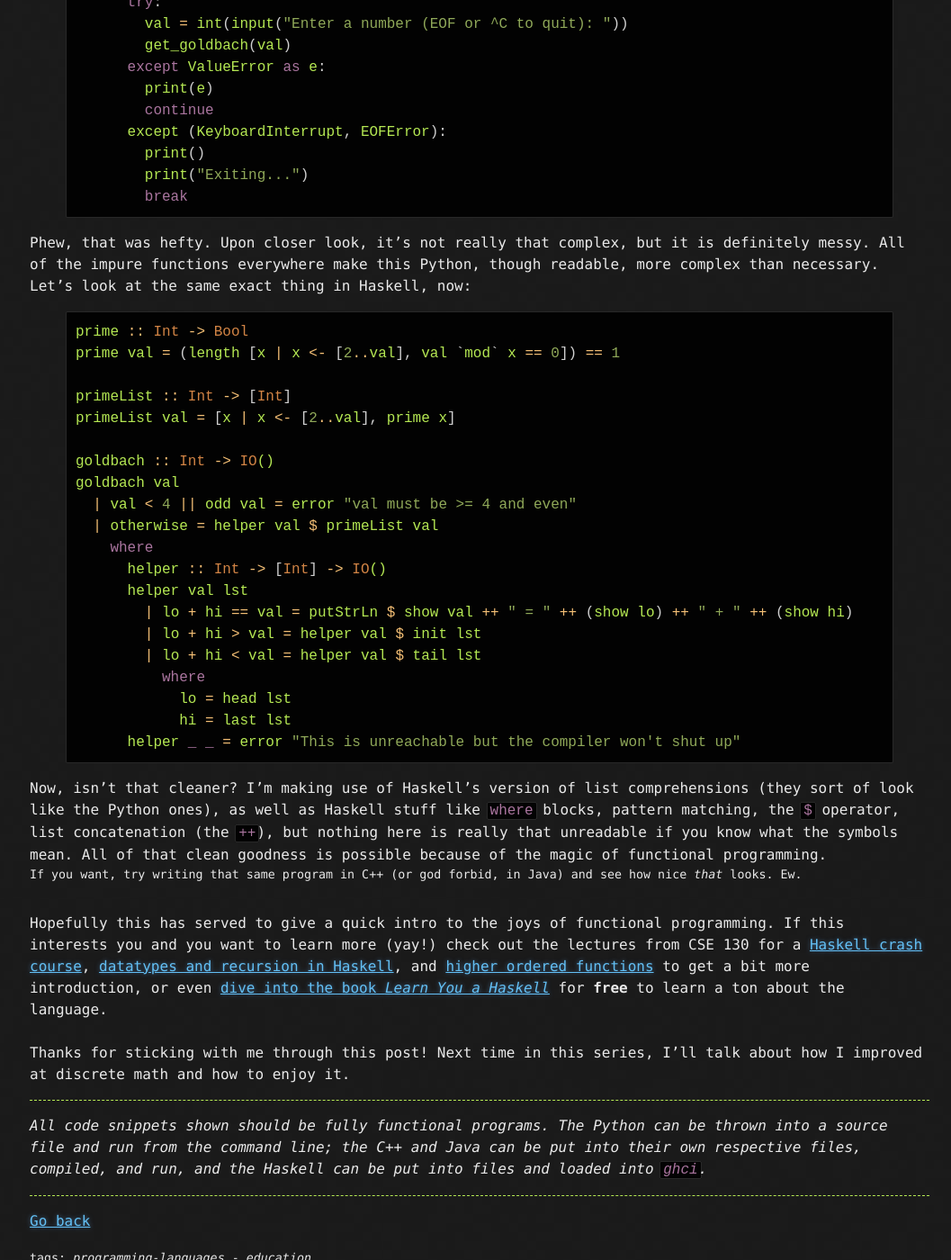
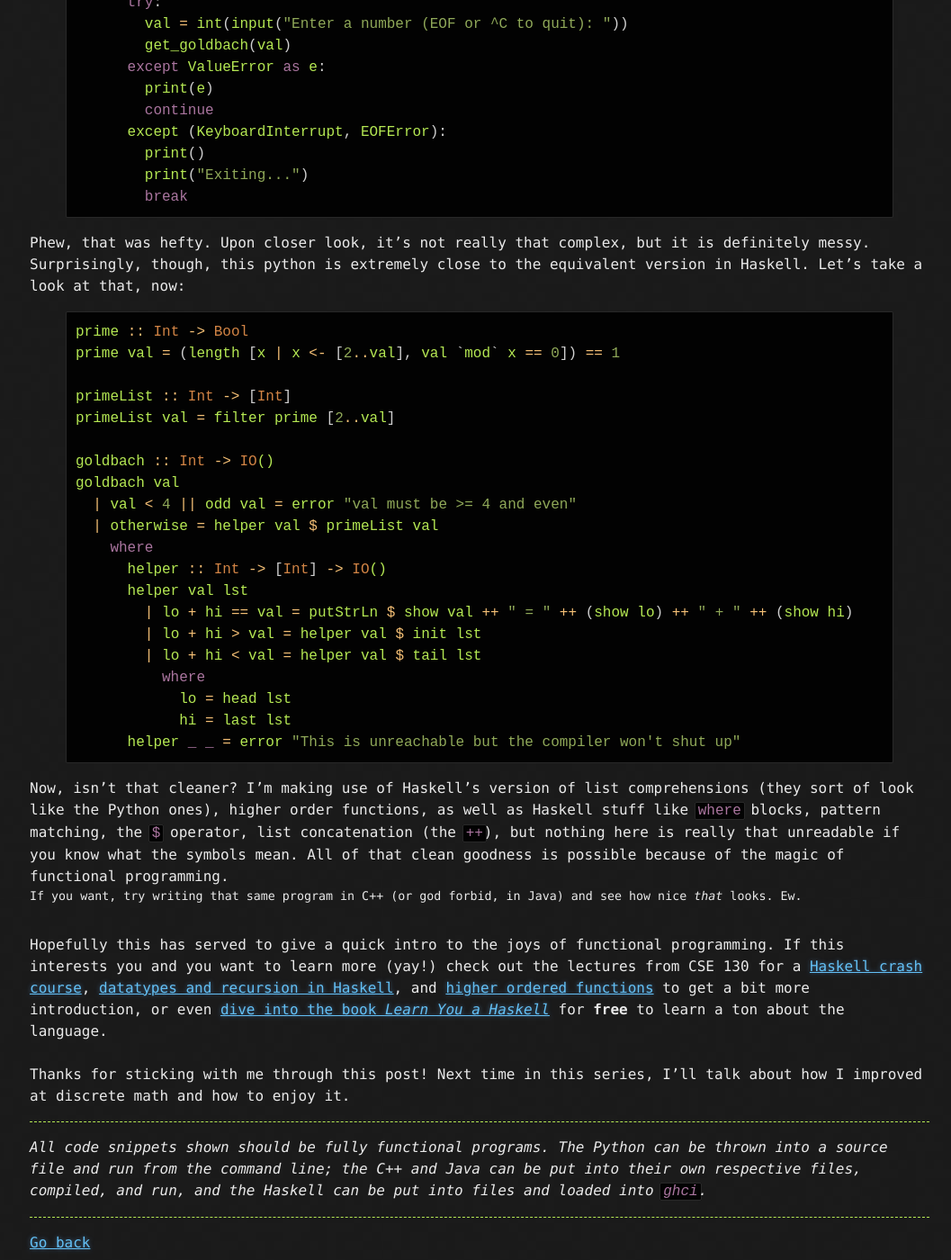
Before and after one commit to nate-browne/innermachinations, a Jekyll site: the page built from _posts/2019-08-19-Learning-PL.md, in a window 1280 px wide and 1400 px high, scrolled down 6450 px. Shown: the whole window at 90% size, without its empty margins (107-1164 px from the left). Built offline with Jekyll 4.4.1, drawn with Linux system fonts in a browser that asks for light colours; some of the changed text lies outside the part shown.

Commit message:
cleaned up the code snippets, added new link

```diff
--- a/_posts/2019-08-19-Learning-PL.md
+++ b/_posts/2019-08-19-Learning-PL.md
@@ -258,14 +259,14 @@ def get_goldbach(val: int) -> None:
         break
 {% endhighlight %}
 Phew, that was hefty. Upon closer look, it's not really that complex, but it is definitely messy.
-All of the impure functions everywhere make this Python, though readable, more complex than necessary.
-Let's look at the same exact thing in Haskell, now:
+Surprisingly, though, this python is extremely close to the equivalent version
+in Haskell. Let's take a look at that, now:
 {% highlight haskell %}
 prime :: Int -> Bool
 prime val = (length [x | x <- [2..val], val `mod` x == 0]) == 1
 
 primeList :: Int -> [Int]
-primeList val = [x | x <- [2..val], prime x]
+primeList val = filter prime [2..val]
 
 goldbach :: Int -> IO()
 goldbach val
@@ -282,7 +283,8 @@ goldbach val
             hi = last lst
       helper _ _ = error "This is unreachable but the compiler won't shut up"
 {% endhighlight %}
-Now, isn't that cleaner? I'm making use of Haskell's version of list comprehensions (they sort of look like the Python ones),
+Now, isn't that cleaner? I'm making use of Haskell's version of list
+comprehensions (they sort of look like the Python ones), higher order functions,
 as well as Haskell stuff like `where` blocks, pattern matching, the `$` operator, list concatenation (the `++`), but nothing
 here is really that unreadable if you know what the symbols mean. All of that clean goodness is possible because of the
 magic of functional programming.<br>
```
Also changed, not shown: other parts of _posts/2019-08-19-Learning-PL.md (+5 -4 lines).
